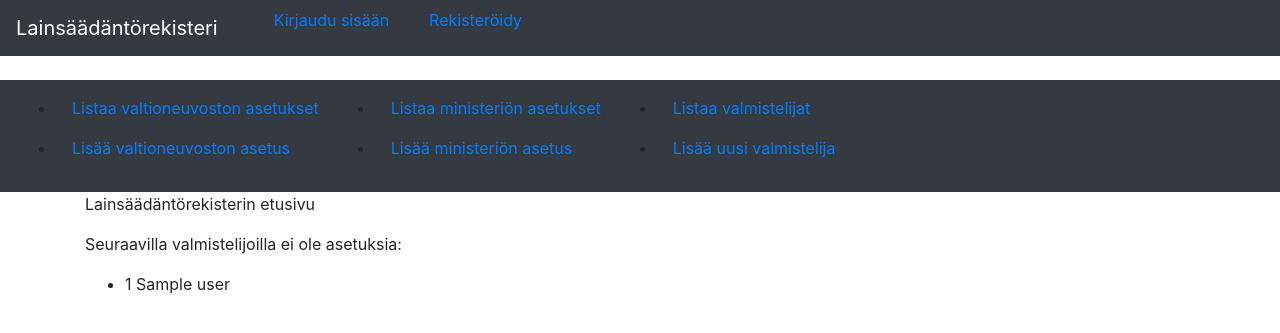
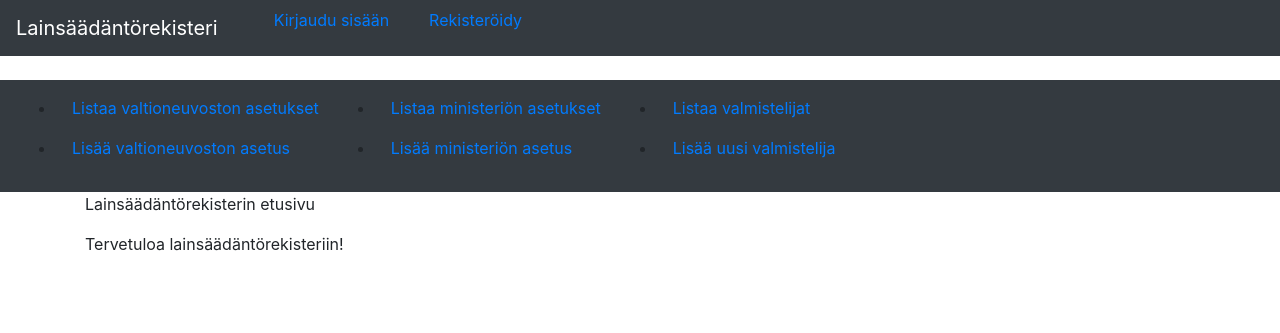
Before and after one commit to Themis1/LS-rekisteri, a Flask app: template application/templates/index.html in a window 1280 px wide. Shown: the top 333 px of the page. Run offline with Flask 2, Linux system fonts and the light colour scheme; the template is opened without the code that fills it: most values are stand-ins (such as "Sample title", 1, 10 or a date in 2020); some libraries are stand-ins or nearby versions.

Commit message:
Poistettu asetuksettomien valmsitelijoiden nouto

```diff
--- a/application/templates/index.html
+++ b/application/templates/index.html
@@ -6,16 +6,9 @@
   </p>
   {% if needs_vnas is defined %}
     <p>
-      Seuraavilla valmistelijoilla ei ole asetuksia:
+      Tervetuloa lainsäädäntörekisteriin!
     </p>
 
-    <ul>
-      {% for user in needs_vnas %}
-      <li>
-        {{user.id}} {{user.name}}
-      </li>
-      {% endfor %}
-    </ul>
 
   {% endif %}
 
```
